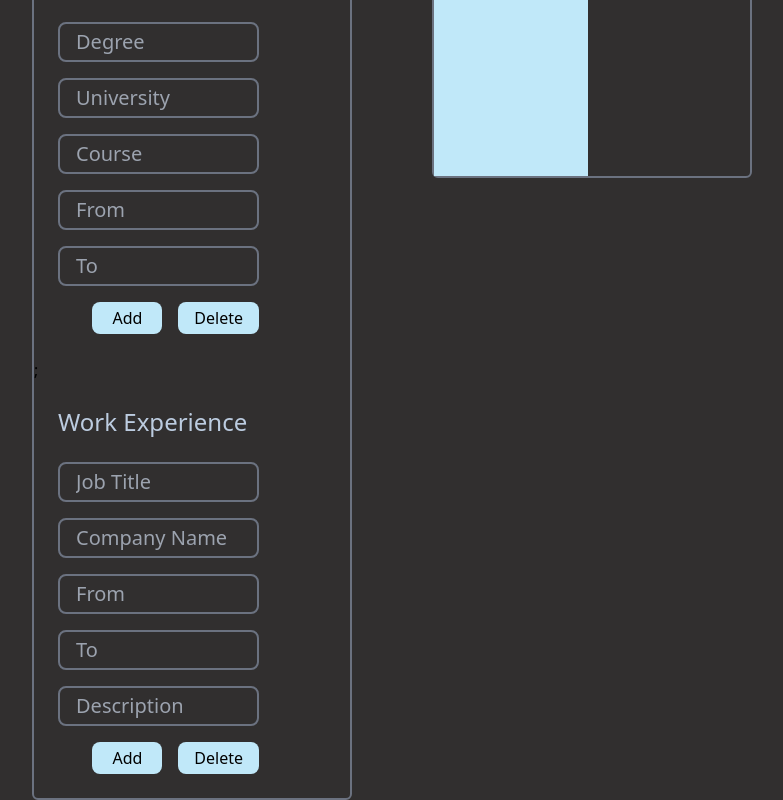
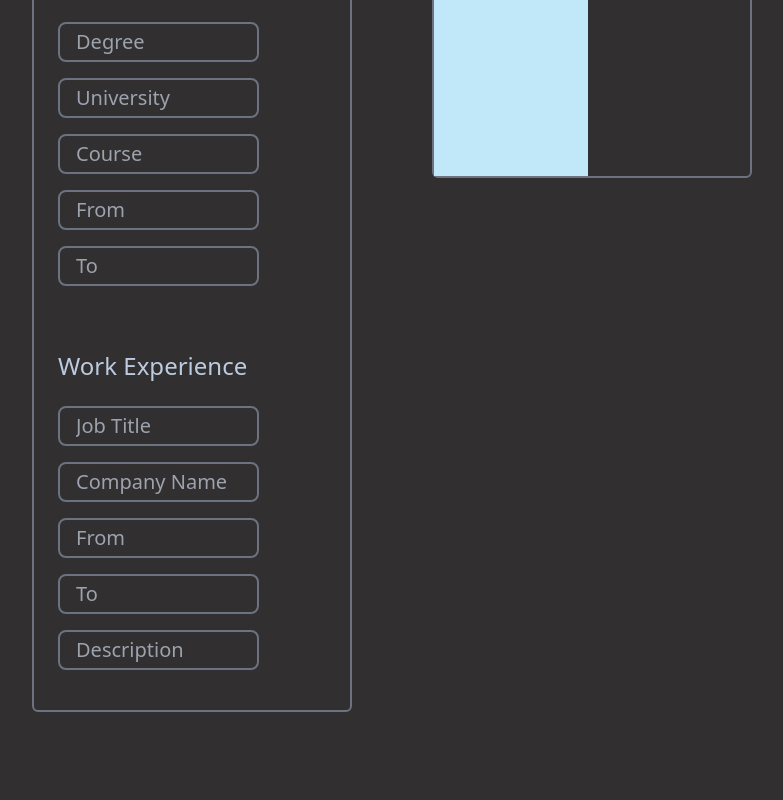
Before and after one commit to oweeeenie/cv-application, a React (Vite) app: page / in a window 1280 px wide. Shown: the part 604-1404 px from the top of the page, without its empty margins (248-1031 px from the left). After the commit the page ends 1316 px from the top, so only its background shows below. Built offline with nearby package versions, Linux system fonts and the light colour scheme.

Commit message:
little touchup, not using button implementation

```diff
--- a/src/Components.jsx
+++ b/src/Components.jsx
@@ -14,11 +14,13 @@ export default function Components() {
   const [occupation, setOccupation] = useState('');
   const [description, setDescription] = useState('');
   // education
+
   const [degree, setDegree] = useState('');
   const [university, setUniversity] = useState('');
   const [course, setCourse] = useState('');
   const [from, setFrom] = useState('');
   const [to, setTo] = useState('');
+
   // work experience
   const [jobTitle, setJobTitle] = useState('');
   const [companyName, setCompanyName] = useState('');
--- a/src/CvPreview.jsx
+++ b/src/CvPreview.jsx
@@ -23,7 +23,7 @@ export default function CvPreview({
   return (
     <>
       <div className="preview-main-container flex flex-col w-1/4 border-2 border-gray-500 rounded-md h-[750px]">
-        <header className="preview-header  p-2 bg-custom-input w-full text-center text-custom-text">
+        <header className="preview-header p-2 bg-custom-input w-full text-center text-custom-text">
           <h1 className="header-name text-3xl">
             {firstName} {lastName}
           </h1>
@@ -31,7 +31,7 @@ export default function CvPreview({
         </header>
 
         <div className="main-sidebar-container flex flex-grow text-custom-input">
-          <div className="preview-sidebar bg-custom-hover flex flex-col w-3/7 h-full p-4 ">
+          <div className="preview-sidebar bg-custom-hover flex flex-col w-3/7 h-full p-4">
             <h3 className="sidebar-header-contacts border-b-2 border-black pb-2 text-xl font-bold ">
               Contact Information
             </h3>
--- a/src/Education.jsx
+++ b/src/Education.jsx
@@ -51,17 +51,7 @@ export default function Education({
           value={to}
           onChange={(e) => setTo(e.target.value)}
         />
-
-        <div className="add-delete-container w-3/4 gap-4 flex">
-          <button className="bg-custom-hover rounded-lg px-5 py-1 flex ml-auto">
-            Add
-          </button>
-          <button className="bg-custom-hover rounded-lg px-4 py-1">
-            Delete
-          </button>
-        </div>
       </div>
-      ;
     </>
   );
 }
--- a/src/WorkExperience.jsx
+++ b/src/WorkExperience.jsx
@@ -51,15 +51,6 @@ export default function WorkExperience({
           value={workDescription}
           onChange={(e) => setWorkDescription(e.target.value)}
         />
-
-        <div className="add-delete-container w-3/4 gap-4 flex">
-          <button className="bg-custom-hover rounded-lg px-5 py-1 flex ml-auto">
-            Add
-          </button>
-          <button className="bg-custom-hover rounded-lg px-4 py-1">
-            Delete
-          </button>
-        </div>
       </div>
     </>
   );
```
